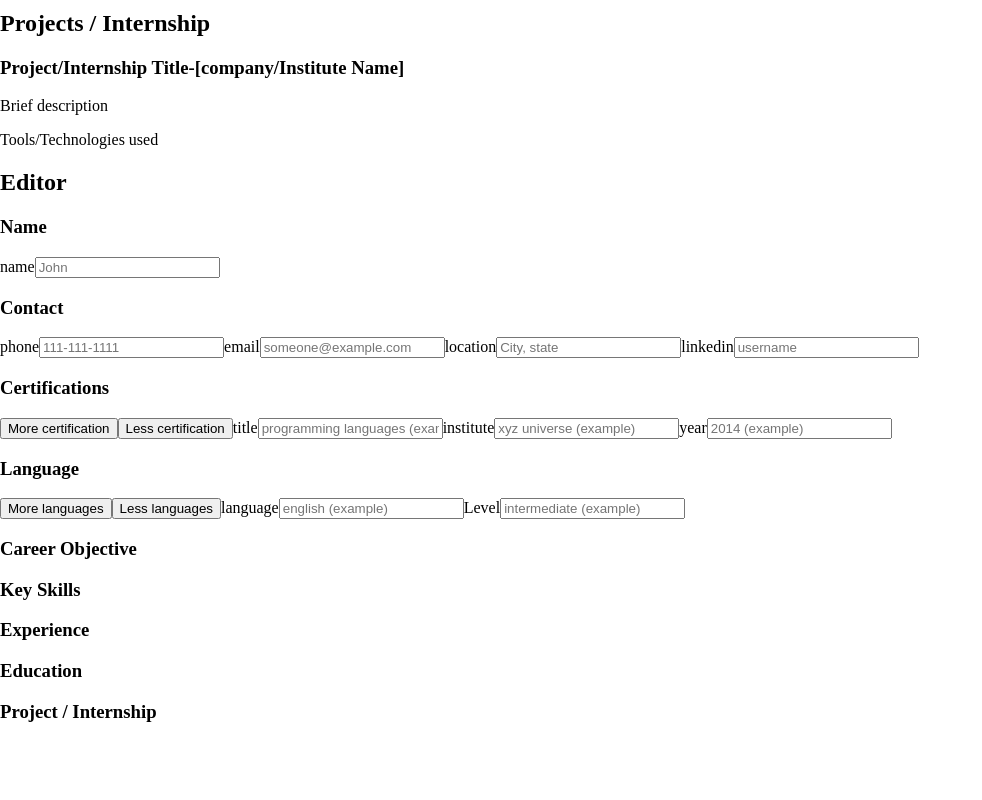
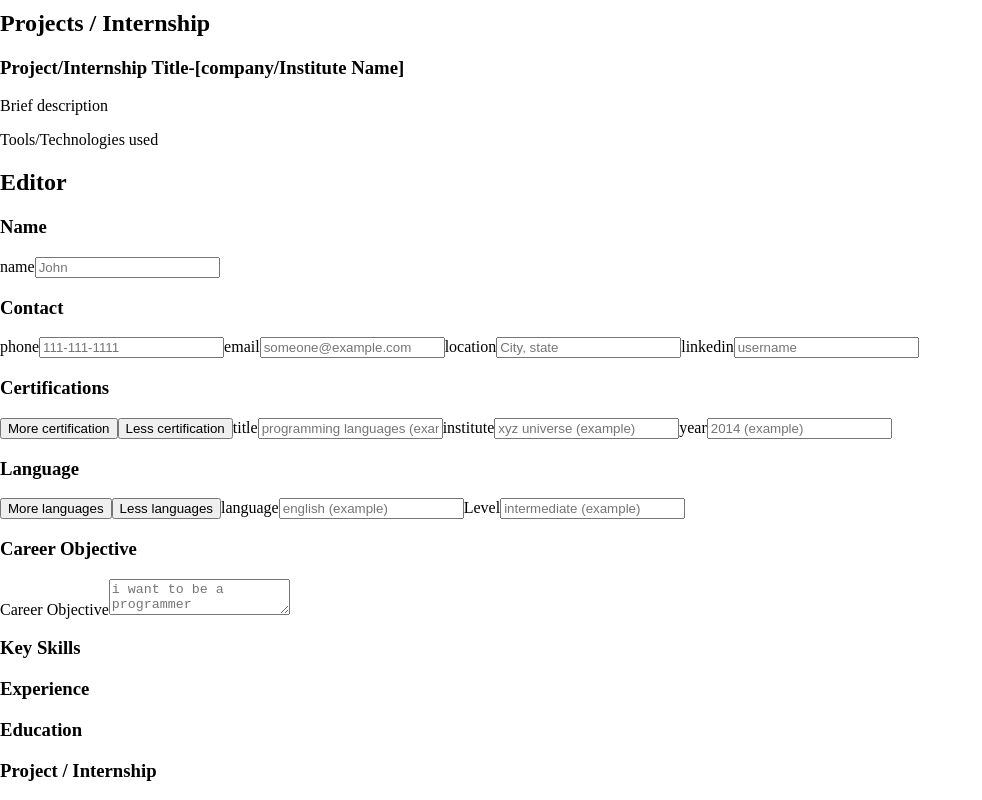
Before and after one commit to Meight76/Cv-application, a React (Vite) app: page / in a window 1280 px wide. Shown: the part 892-1692 px from the top of the page, without its empty margins (0-982 px from the left). Before the commit the page ends 1634 px from the top, so only its background shows below. Built offline with nearby package versions, Linux system fonts and the light colour scheme.

Commit message:
Add career objective input section

```diff
--- a/src/components/editor/Editor.jsx
+++ b/src/components/editor/Editor.jsx
@@ -62,7 +62,16 @@ export default function Editor({ resumeInfo, resumeSet }) {
         fieldName='languages'
         render={LanguagesInput}
         />
-      <EditorSection title="Career Objective"></EditorSection>
+      <EditorSection title="Career Objective">
+        <label htmlFor="career-objective">Career Objective</label>
+        <textarea
+          name="career-objective"
+          id="career-objective"
+          placeholder='i want to be a programmer'
+          onChange={e => setCareerObjective(e.target.value)}>
+            {careerObjective}
+        </textarea>
+      </EditorSection>
       <EditorSection title="Key Skills"></EditorSection>
       <EditorSection title="Experience"></EditorSection>
       <EditorSection title="Education"></EditorSection>
--- a/src/components/editor/Input-setup.jsx
+++ b/src/components/editor/Input-setup.jsx
@@ -14,6 +14,7 @@ export default function InputSetup({
         value={value}
         onChange={onChange}
         id={id}
+        name={id}
         placeholder={placeholder}
       />
     </>
```
